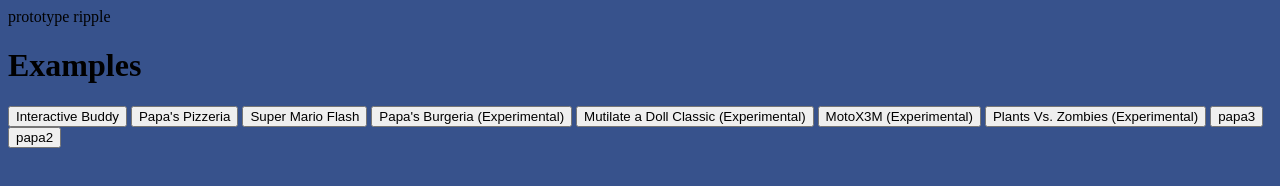
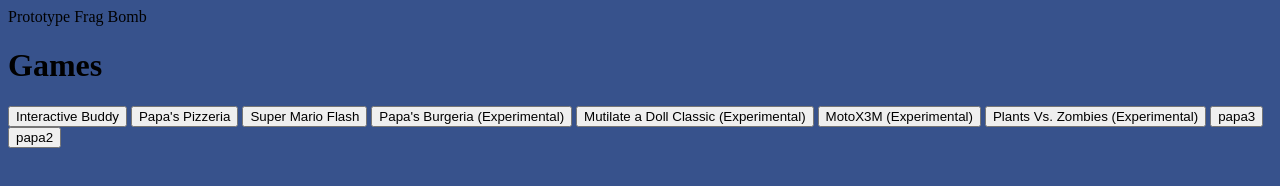
Before and after one commit to ODMSTAG/swf, a plain HTML site: page index.html in a window 1280 px wide. Drawn offline with Linux system fonts and the light colour scheme.

Commit message:
Update index.html

```diff
--- a/index.html
+++ b/index.html
@@ -1,17 +1,17 @@
 <!DOCTYPE html>
 <html>
-prototype ripple
+Prototype Frag Bomb
 <head>
   <meta charset="utf-8">
   <meta name="viewport" content="width=device-width">
-  <title>ezic</title>
+  <title>Prototype Frag Bomb</title>
 
   <link href="style.css" rel="stylesheet" type="text/css" />
 </head>
 
 <body>
 
-  <h1>Examples</h1>
+  <h1>Games</h1>
 
   <a href="InteractiveBuddy.html"><button>Interactive Buddy</button></a>
   <a href="PapasPizzeria.html"><button>Papa's Pizzeria</button></a>
```
